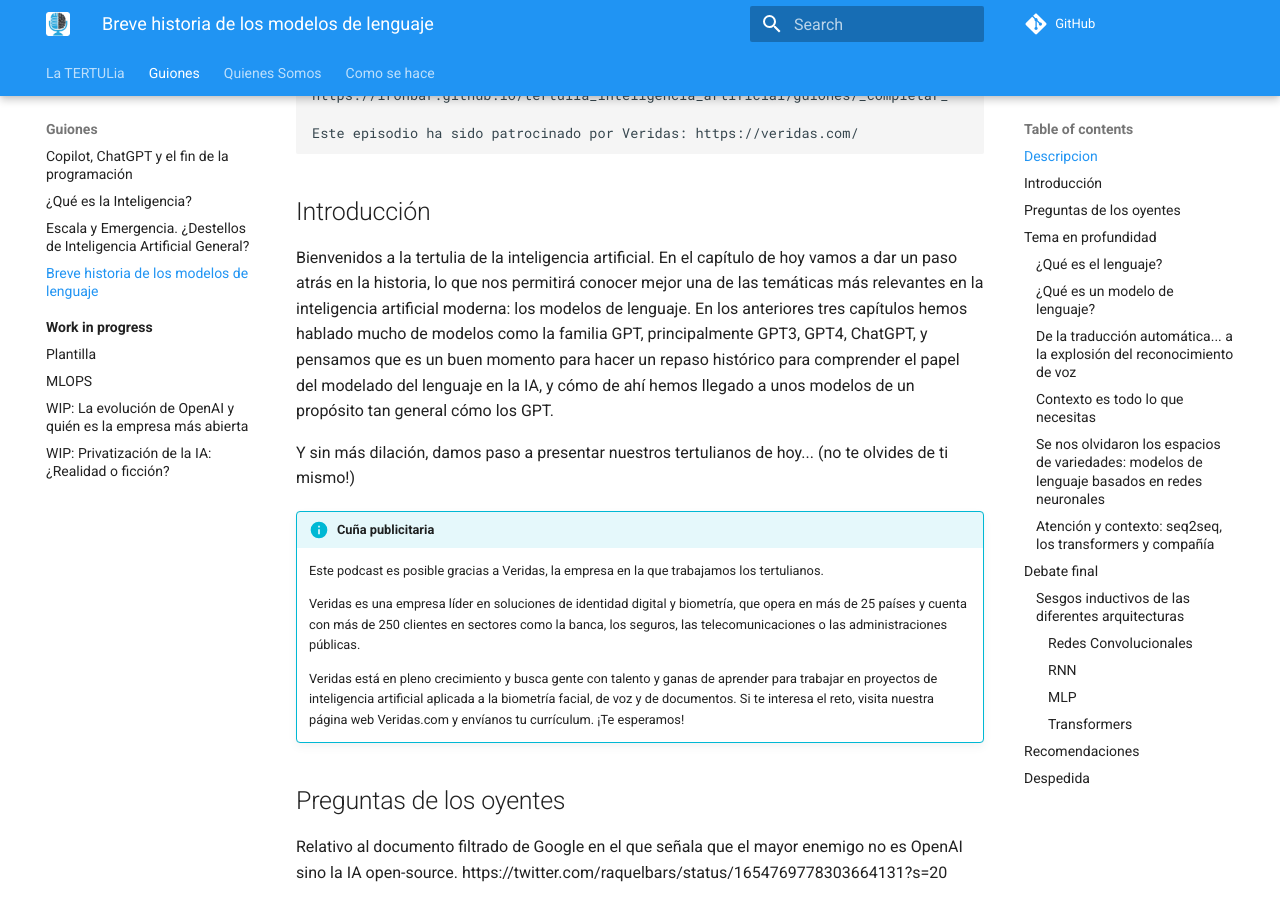
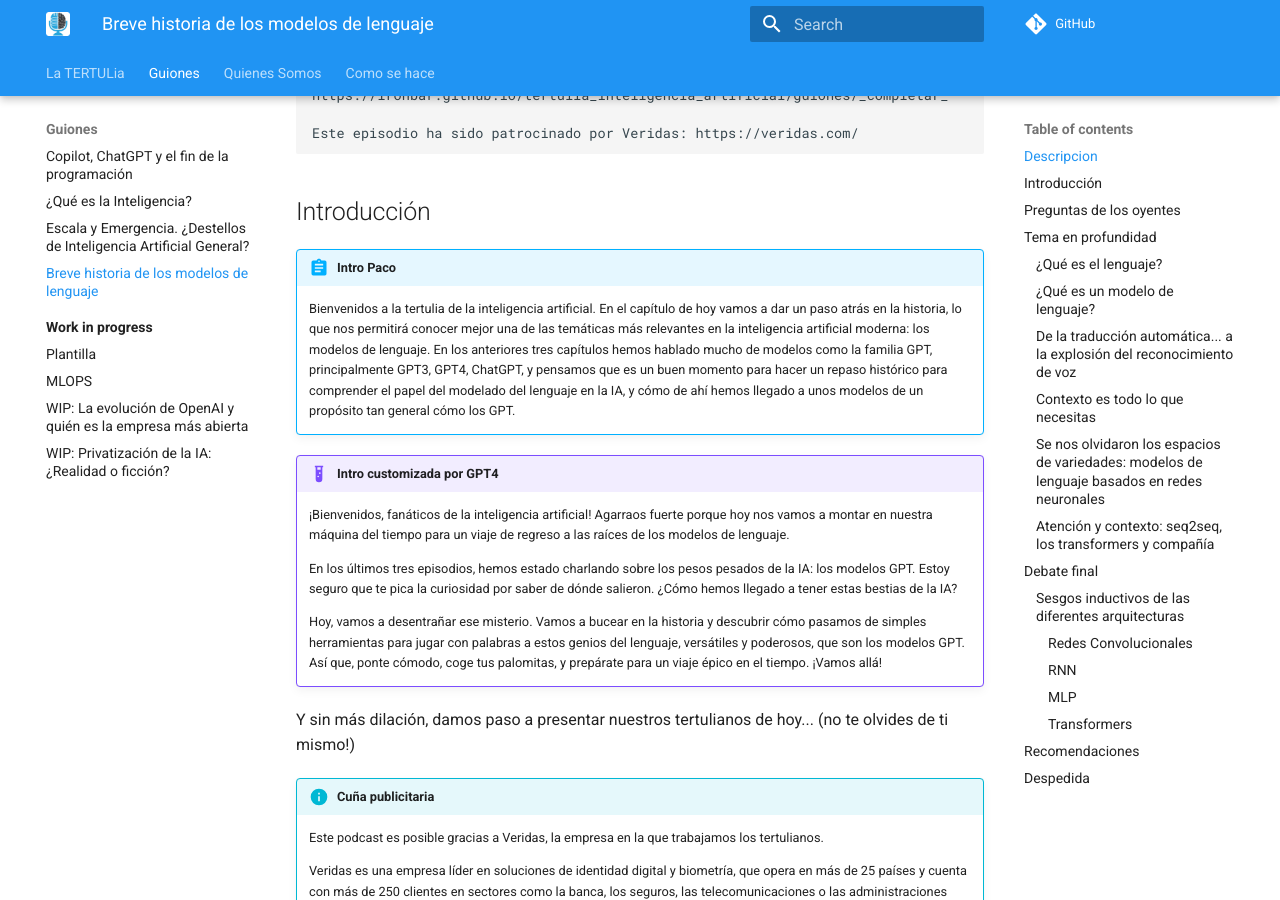
Before and after one commit to ironbar/tertulia_inteligencia_artificial, an MkDocs documentation site: the page built from docs/guiones/04-historia-modelos-lenguaje.md, in a window 1280 px wide and 900 px high, scrolled down 421 px. Built offline with MkDocs 1.6.1 and Material for MkDocs 9.7.7, drawn with Linux system fonts in a browser that asks for light colours; comment, search, counter and statistics services are not loaded.

Commit message:
updated intro using gpt4

```diff
--- a/docs/guiones/04-historia-modelos-lenguaje.md
+++ b/docs/guiones/04-historia-modelos-lenguaje.md
@@ -20,13 +20,23 @@
 
 ## Introducción
 
-Bienvenidos a la tertulia de la inteligencia artificial. En el capítulo de hoy vamos a dar
-un paso atrás en la historia, lo que nos permitirá conocer mejor una de las temáticas más
-relevantes en la inteligencia artificial moderna: los modelos de lenguaje. En los anteriores
-tres capítulos hemos hablado mucho de modelos como la familia GPT, principalmente GPT3,
-GPT4, ChatGPT, y pensamos que es un buen momento para hacer un repaso histórico para
-comprender el papel del modelado del lenguaje en la IA, y cómo de ahí hemos llegado a unos
-modelos de un propósito tan general cómo los GPT.
+!!! abstract "Intro Paco"
+
+    Bienvenidos a la tertulia de la inteligencia artificial. En el capítulo de hoy vamos a dar
+    un paso atrás en la historia, lo que nos permitirá conocer mejor una de las temáticas más
+    relevantes en la inteligencia artificial moderna: los modelos de lenguaje. En los anteriores
+    tres capítulos hemos hablado mucho de modelos como la familia GPT, principalmente GPT3,
+    GPT4, ChatGPT, y pensamos que es un buen momento para hacer un repaso histórico para
+    comprender el papel del modelado del lenguaje en la IA, y cómo de ahí hemos llegado a unos
+    modelos de un propósito tan general cómo los GPT.
+
+!!! example "Intro customizada por GPT4"
+
+    ¡Bienvenidos, fanáticos de la inteligencia artificial! Agarraos fuerte porque hoy nos vamos a montar en nuestra máquina del tiempo para un viaje de regreso a las raíces de los modelos de lenguaje.
+
+    En los últimos tres episodios, hemos estado charlando sobre los pesos pesados de la IA: los modelos GPT. Estoy seguro que te pica la curiosidad por saber de dónde salieron. ¿Cómo hemos llegado a tener estas bestias de la IA?
+
+    Hoy, vamos a desentrañar ese misterio. Vamos a bucear en la historia y descubrir cómo pasamos de simples herramientas para jugar con palabras a estos genios del lenguaje, versátiles y poderosos, que son los modelos GPT. Así que, ponte cómodo, coge tus palomitas, y prepárate para un viaje épico en el tiempo. ¡Vamos allá!
 
 Y sin más dilación, damos paso a presentar nuestros tertulianos de hoy... (no te olvides de ti mismo!)
 
```
